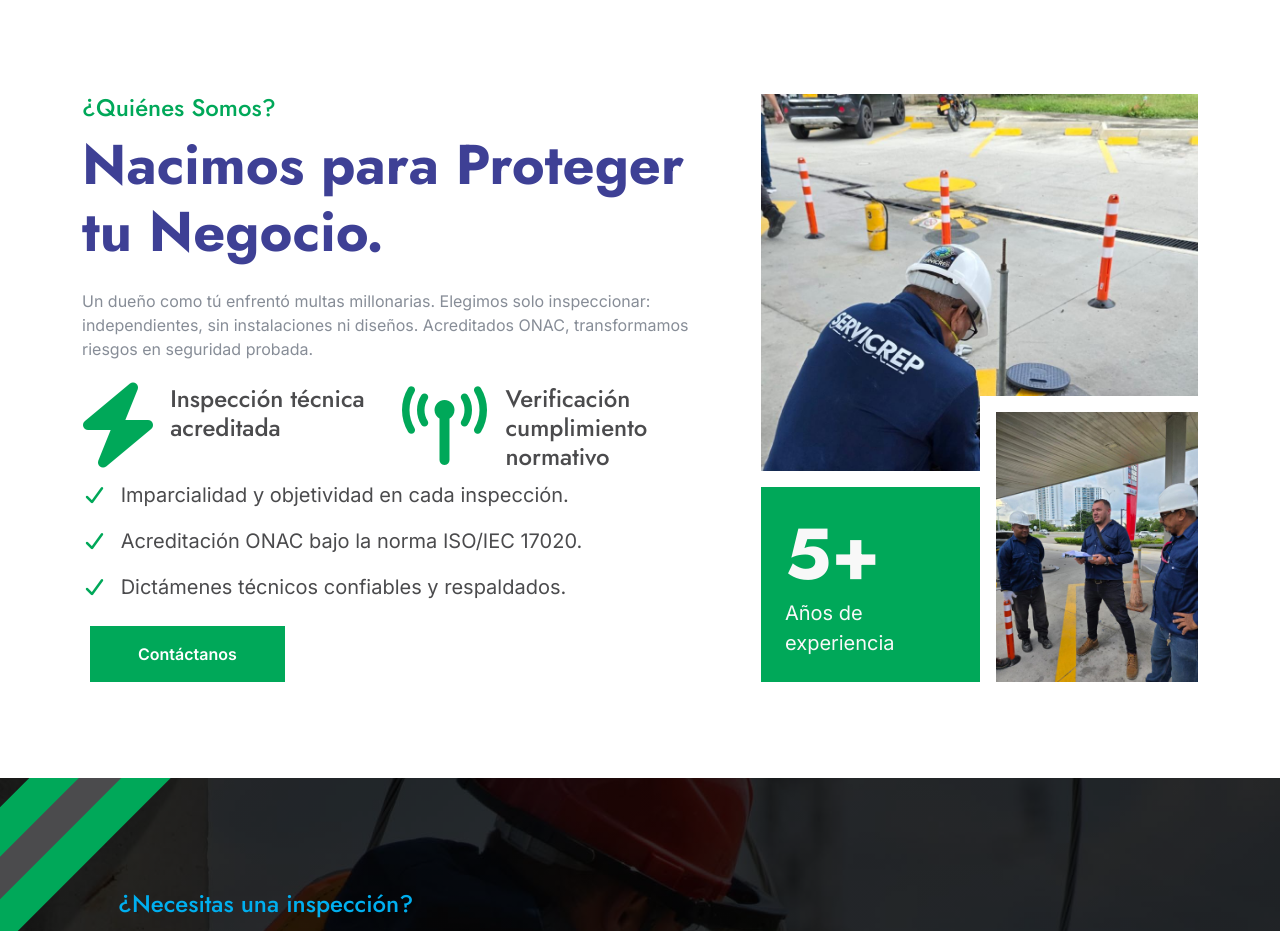
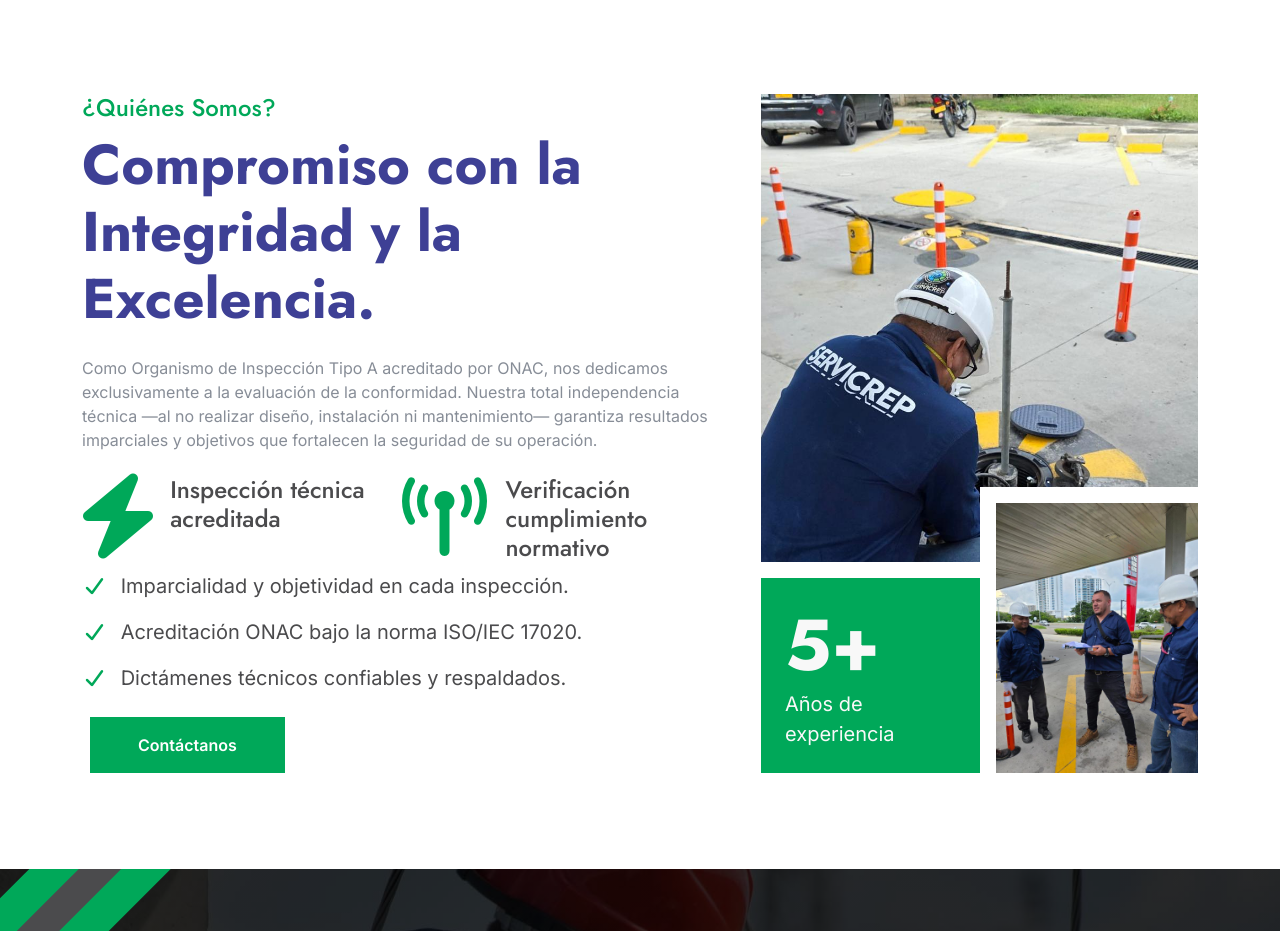
Before and after one commit to DaniP-Dev/Servi-Crep, a Next.js app: page / in a window 1280 px wide. Shown: the part 827-1758 px from the top of the page. Built offline with nearby package versions, Linux system fonts and the light colour scheme.

Commit message:
nuevo texto

```diff
--- a/src/components/home/About.tsx
+++ b/src/components/home/About.tsx
@@ -4,8 +4,8 @@ import { CONTACT_INFO } from "@/lib/constants";
 
 const aboutTexts = {
   sectionTitle: "¿Quiénes Somos?",
-  sectionSubtitle: "Nacimos para Proteger tu Negocio.",
-  sectionDescription: "Un dueño como tú enfrentó multas millonarias. Elegimos solo inspeccionar: independientes, sin instalaciones ni diseños. Acreditados ONAC, transformamos riesgos en seguridad probada.",
+  sectionSubtitle: "Compromiso con la Integridad y la Excelencia.",
+  sectionDescription: "Como Organismo de Inspección Tipo A acreditado por ONAC, nos dedicamos exclusivamente a la evaluación de la conformidad. Nuestra total independencia técnica —al no realizar diseño, instalación ni mantenimiento— garantiza resultados imparciales y objetivos que fortalecen la seguridad de su operación.",
   features: [
     { icon: "fas fa-bolt text-primary me-3", label: "Inspección técnica acreditada" },
     { icon: "fas fa-broadcast-tower text-primary me-3", label: "Verificación cumplimiento normativo" }
```
